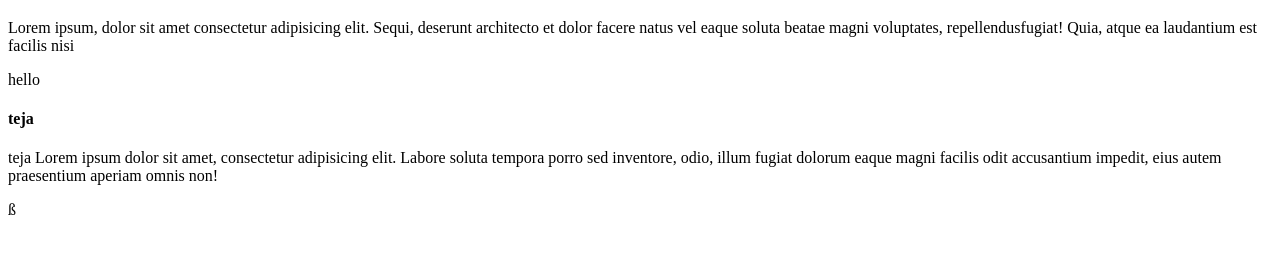
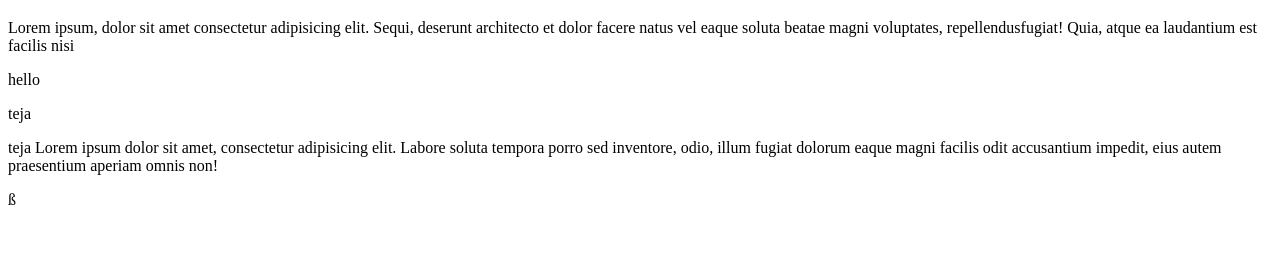
Before and after one commit to chaithnyateja13/try-to-do-new, a plain HTML site: page index.html in a window 1280 px wide. Shown: the part 61-314 px from the top of the page. Drawn offline with Linux system fonts and the light colour scheme.

Commit message:
added span

```diff
--- a/index.html
+++ b/index.html
@@ -8,7 +8,7 @@
 <p>Lorem ipsum, dolor sit amet consectetur adipisicing elit. Sequi, deserunt architecto et dolor facere natus vel eaque soluta beatae magni voluptates, repellendusfugiat! Quia, atque ea laudantium est facilis nisi
 </p>
 <p>hello</p>
-<h4>teja</h4>
+<span>teja</span>
 <p>teja Lorem ipsum dolor sit amet, consectetur adipisicing elit. Labore soluta tempora porro sed inventore, odio, illum fugiat dolorum eaque magni facilis odit accusantium impedit, eius autem praesentium aperiam omnis non!</p>
 </head>
 <body>
```
